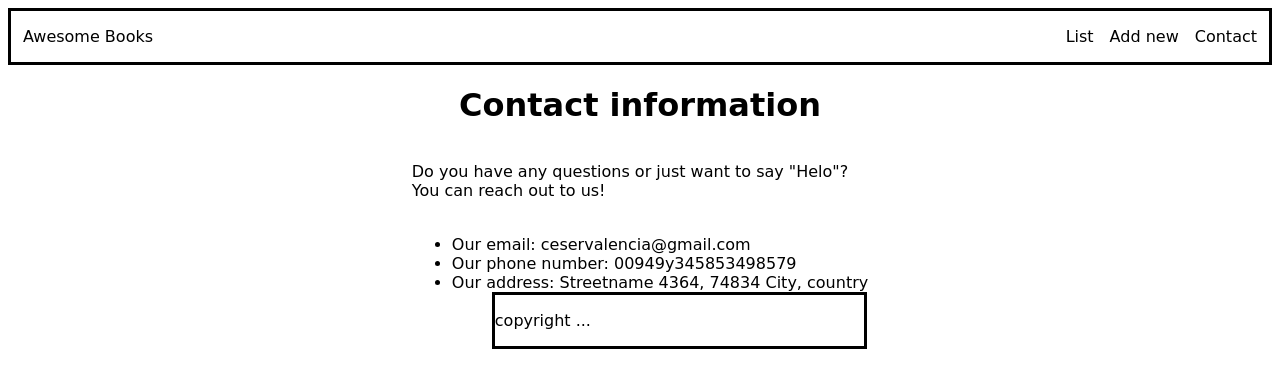
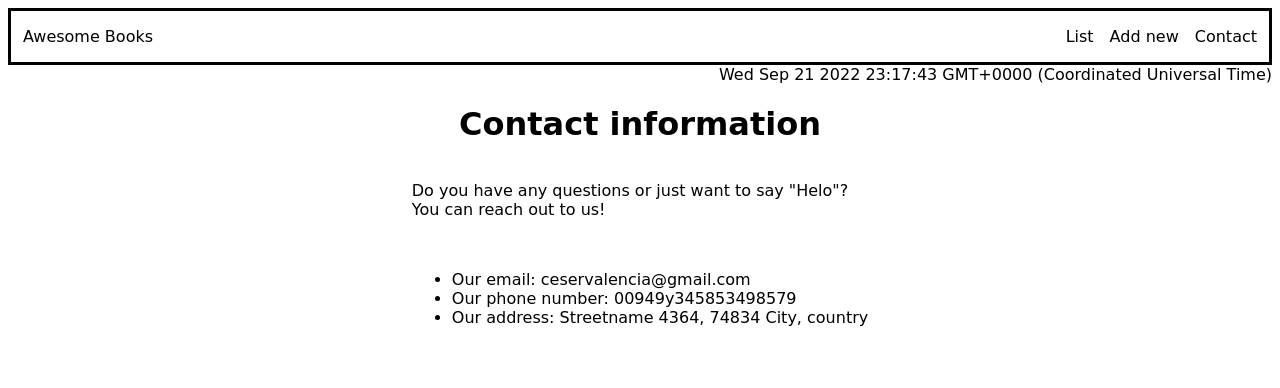
Before and after one commit to cvalencia1991/Awesome-Books, a website: page index.html in a window 1280 px wide. Both pictures are taken after a click on the item "Contact". Drawn offline with Linux system fonts and the light colour scheme.

Commit message:
Edit main.js funcionaility

```diff
--- a/index.html
+++ b/index.html
@@ -5,7 +5,7 @@
     <meta http-equiv="X-UA-Compatible" content="IE=edge">
     <meta name="viewport" content="width=device-width, initial-scale=1.0">
     <link rel="stylesheet" href="styles.css">
-    <title>Awesomebooks</title>
+    <title>Awesome books</title>
 </head>
 <body>
 
@@ -20,7 +20,7 @@
 <div id = "time"></div>
 <div class="container">
     <div id="styleheader" class="card">
-        <h1 id ="header-line"> Add New books</h1>
+        <h1 id ="header-line"> Library Store</h1>
     </div>
     <div class="stylecard" id="statusbooks">
     </div>
@@ -43,10 +43,13 @@
            <ul>
         <div>
 </div>
+<!-- <section>
+    <footer>
+        <p>copyright  ...</p>
+    </footer>
+</section> -->
 
-<footer>
-    <p>copyright  ...</p>
-</footer>
+
     <script src="main.js"></script>
 </body>
 </html>
--- a/main.js
+++ b/main.js
@@ -91,6 +91,8 @@ function displayContact(event) {
   contact.style.display='flex';
   const statusbooks = document.getElementById('statusbooks');
   statusbooks.style.display = 'none'
+  const seeinfo= document.getElementById('see');
+  seeinfo.style.display='flex'
 }
 
 function  displayform(event) {
@@ -102,9 +104,11 @@ function  displayform(event) {
   headerLine.textContent = "Add a new book";
   const contact = document.getElementById('contact');
   contact.style.display='none';
-  contact.appendChild(none);
   const statusbooks = document.getElementById('statusbooks');
   statusbooks.style.display = 'none'
   const see = document.getElementById('see');
   see.style.display = 'none';
 }
+
+const time = new Date();
+document.getElementById("time").innerHTML = time;
--- a/styles.css
+++ b/styles.css
@@ -118,6 +118,11 @@ footer {
   width: 98%;
 }
 
+#see{
+  display: flex;
+  flex-direction: column;
+}
+
 #time {
   display: flex;
   justify-content: flex-end;
```
